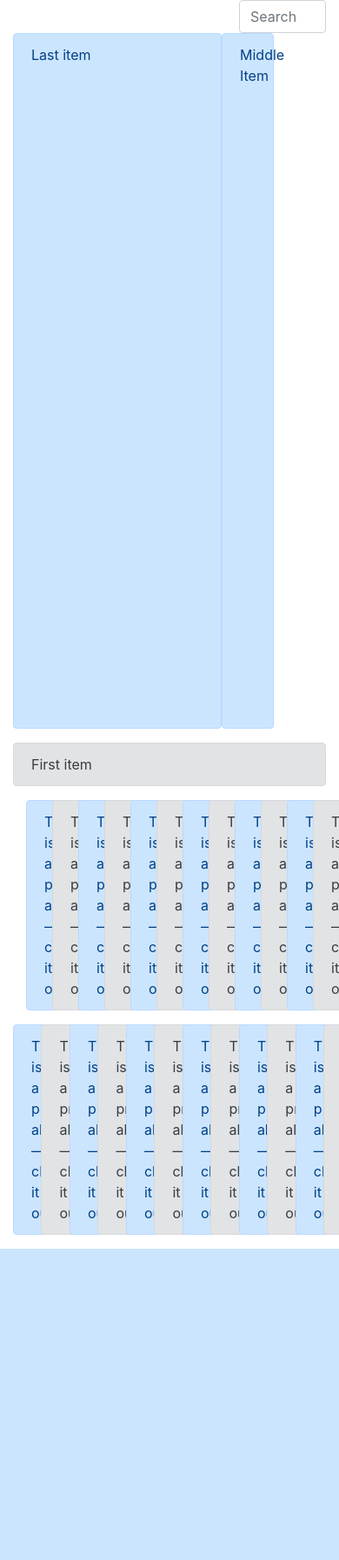
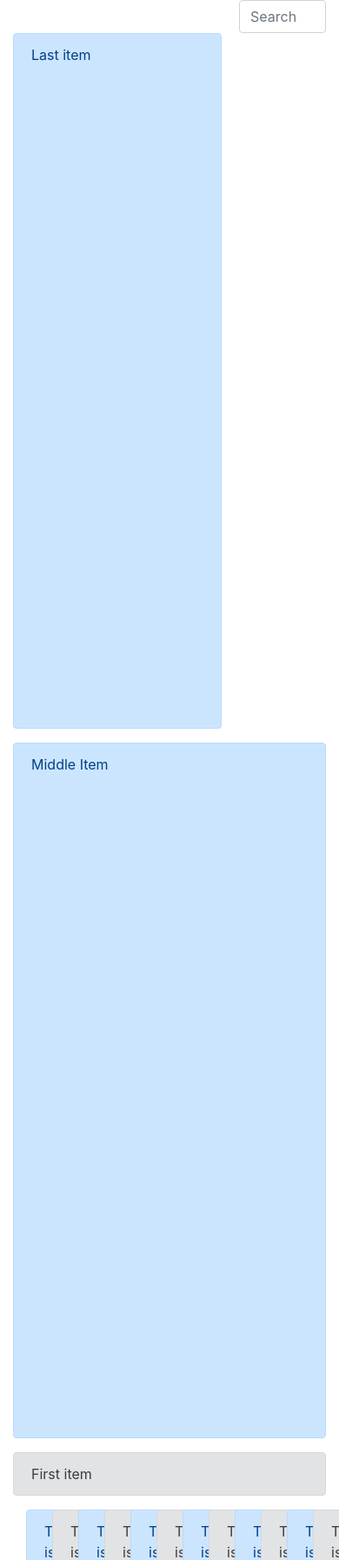
Before and after one commit to ravi19999/Django-Ecommerce, a Django app: page /bootstrap/ in a window 390 px wide; the page is wider, and only the part inside the window is pictured. Shown: the top 1794 px of that part at 87% size. Before the commit the page ends 1436 px from the top of that part, so only its background shows below. Run offline with Django 3.2, Linux system fonts and the light colour scheme; some libraries are stand-ins or nearby versions.

Commit message:
Added a breakpoint :lipstick: :zap:

```diff
--- a/src/templates/bootstrap/example.html
+++ b/src/templates/bootstrap/example.html
@@ -29,7 +29,7 @@
                         First item
                     </div>
                 </div>
-                <div class="col-2 order-2">
+                <div class="col-md-2 order-2">
                     <div class="alert alert-primary" role="alert" style="min-height:800px;">
                         Middle Item </div>
                 </div>
```
